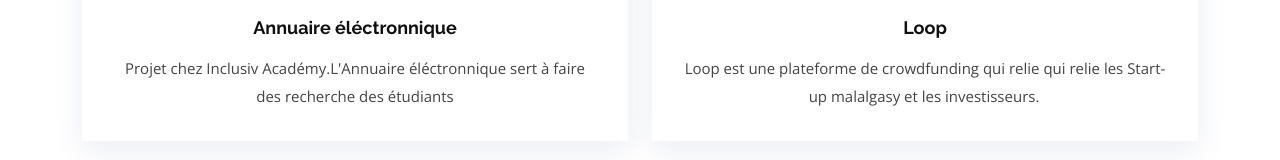
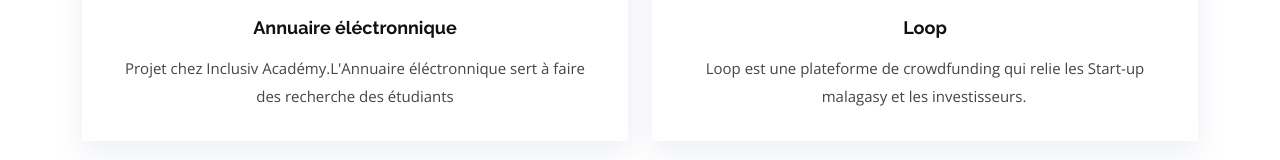
Before and after one commit to MEndrikaAtys/Portfolio, a plain HTML site: page index.html in a window 1280 px wide. Shown: the part 3097-3257 px from the top of the page. Drawn offline with nearby package versions, Linux system fonts and the light colour scheme.

Commit message:
Update index.html

```diff
--- a/index.html
+++ b/index.html
@@ -282,7 +282,7 @@
             <div class="icon-box">
               <div class="icon" data-aos="fade-left"><img src="assets/img/loop.png" class="img-fluid loop" alt="loop"></div>
               <h4 class="title"><a href="#">Loop</a></h4>
-              <p class="description">Loop est une plateforme de crowdfunding qui relie qui relie les Start-up malalgasy et les investisseurs.  </p>
+              <p class="description">Loop est une plateforme de crowdfunding qui relie les Start-up malagasy et les investisseurs.  </p>
             </div>
           </div>
 
```
